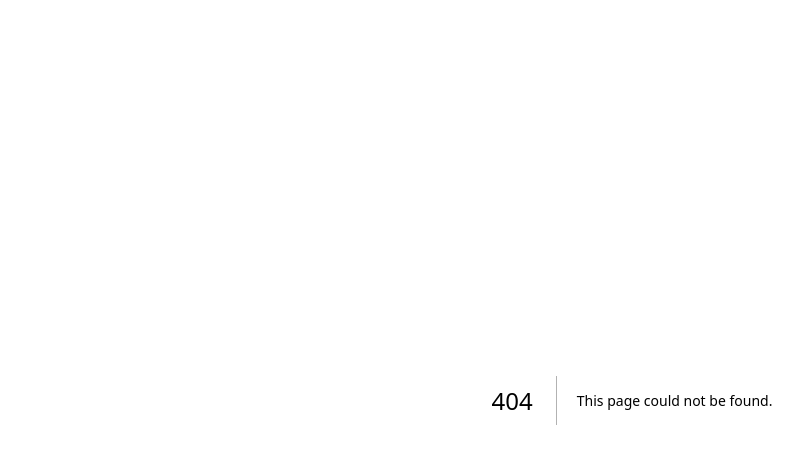
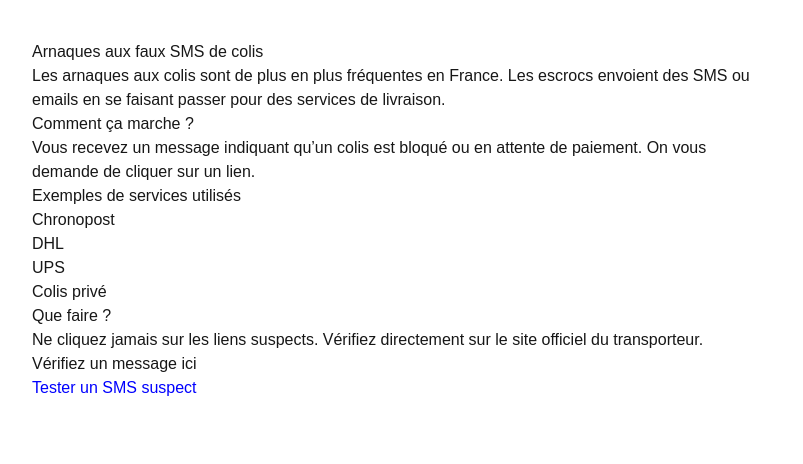
Before and after one commit to Lololipopp/arnaque-sms, a Next.js app: page /arnaque-colis in a window 1280 px wide. Before the commit this address had no page. Shown: the top 464 px of the page, without its empty margins (8-811 px from the left). Built offline with nearby package versions, Linux system fonts and the light colour scheme.

Commit message:
ajout pages SEO

```diff
--- /dev/null
+++ b/app/arnaque-chronopost/page.tsx
@@ -0,0 +1,32 @@
+export default function Page() {
+  return (
+    <main style={{ padding: 40, fontFamily: "Arial", maxWidth: 800 }}>
+      <h1>Faux SMS Chronopost : comment les reconnaître ?</h1>
+
+      <p>
+        Les faux SMS Chronopost sont une arnaque très courante en France.
+      </p>
+
+      <h2>Exemple de message frauduleux</h2>
+      <p>
+        “Votre colis est en attente. Paiement requis : cliquez ici”
+      </p>
+
+      <h2>Signes d’arnaque</h2>
+      <ul>
+        <li>Lien étrange</li>
+        <li>Urgence excessive</li>
+        <li>Demande de paiement</li>
+      </ul>
+
+      <h2>Important</h2>
+      <p>
+        Chronopost ne demande jamais de paiement par SMS.
+      </p>
+
+      <a href="/" style={{ color: "blue" }}>
+        Vérifier un SMS
+      </a>
+    </main>
+  );
+}
--- /dev/null
+++ b/app/arnaque-colis/page.tsx
@@ -0,0 +1,36 @@
+export default function Page() {
+  return (
+    <main style={{ padding: 40, fontFamily: "Arial", maxWidth: 800 }}>
+      <h1>Arnaques aux faux SMS de colis</h1>
+
+      <p>
+        Les arnaques aux colis sont de plus en plus fréquentes en France.
+        Les escrocs envoient des SMS ou emails en se faisant passer pour des services de livraison.
+      </p>
+
+      <h2>Comment ça marche ?</h2>
+      <p>
+        Vous recevez un message indiquant qu’un colis est bloqué ou en attente de paiement.
+        On vous demande de cliquer sur un lien.
+      </p>
+
+      <h2>Exemples de services utilisés</h2>
+      <ul>
+        <li>Chronopost</li>
+        <li>DHL</li>
+        <li>UPS</li>
+        <li>Colis privé</li>
+      </ul>
+
+      <h2>Que faire ?</h2>
+      <p>
+        Ne cliquez jamais sur les liens suspects. Vérifiez directement sur le site officiel du transporteur.
+      </p>
+
+      <h2>Vérifiez un message ici</h2>
+      <a href="/" style={{ color: "blue" }}>
+        Tester un SMS suspect
+      </a>
+    </main>
+  );
+}
--- /dev/null
+++ b/app/arnaque-dhl/page.tsx
@@ -0,0 +1,32 @@
+export default function Page() {
+  return (
+    <main style={{ padding: 40, fontFamily: "Arial", maxWidth: 800 }}>
+      <h1>Faux SMS DHL : attention aux arnaques</h1>
+
+      <p>
+        Les arnaques utilisant DHL sont fréquentes et visent à voler vos données bancaires.
+      </p>
+
+      <h2>Exemple de faux SMS</h2>
+      <p>
+        “Votre colis DHL est bloqué. Mise à jour requise immédiatement.”
+      </p>
+
+      <h2>Comment reconnaître une arnaque</h2>
+      <ul>
+        <li>Lien suspect</li>
+        <li>Demande urgente</li>
+        <li>Orthographe étrange</li>
+      </ul>
+
+      <h2>Conseil</h2>
+      <p>
+        Ne cliquez jamais sur un lien sans vérifier la source officielle.
+      </p>
+
+      <a href="/" style={{ color: "blue" }}>
+        Tester un SMS
+      </a>
+    </main>
+  );
+}
```
